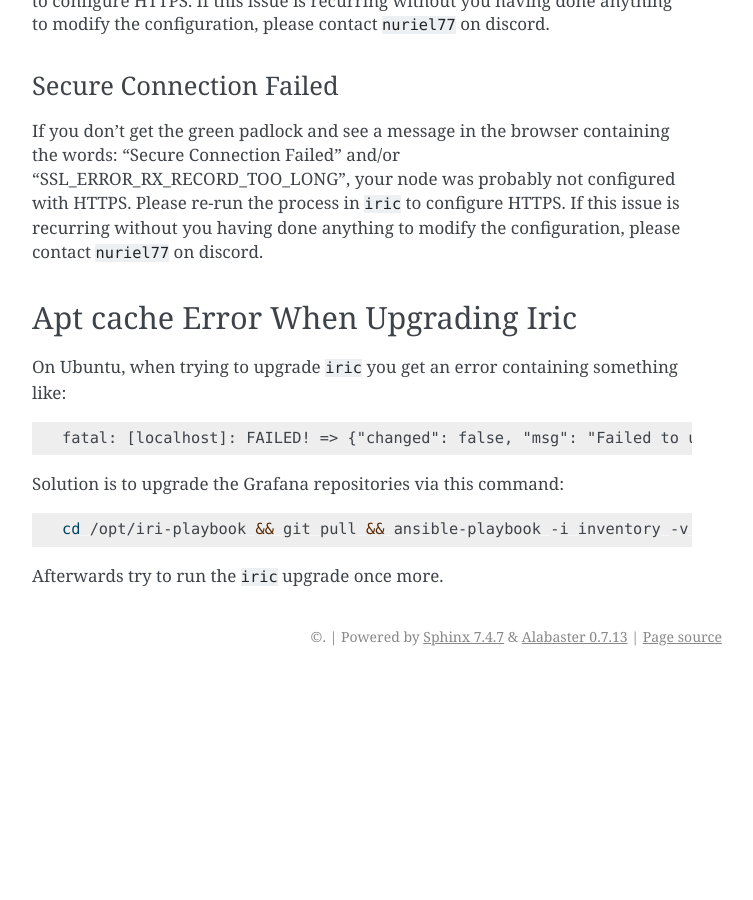
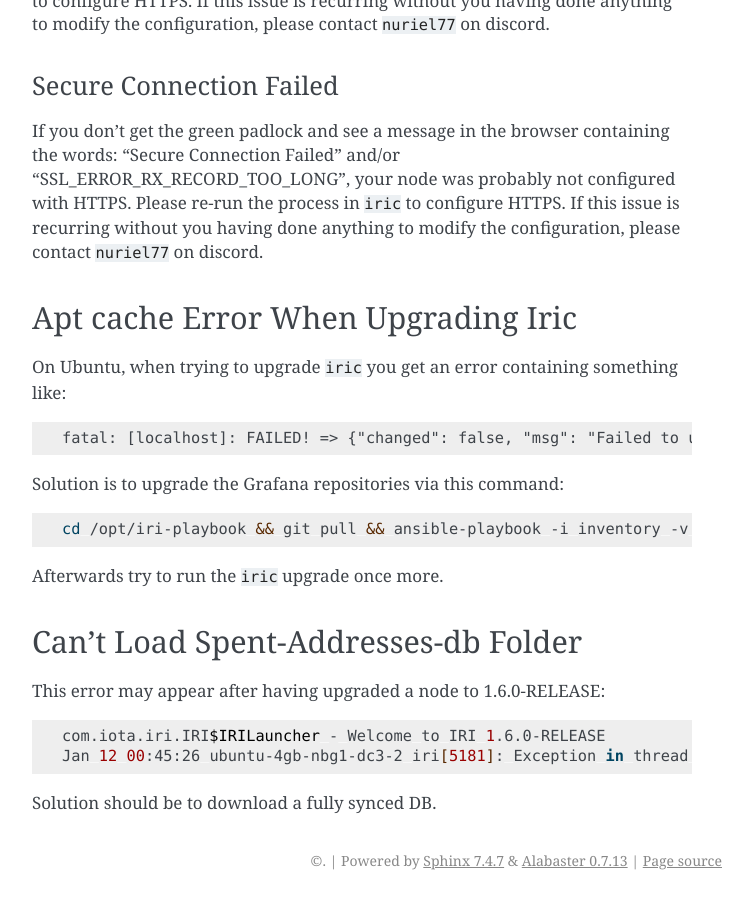
Before and after one commit to nuriel77/iri-playbook, a Sphinx documentation site: the page built from docs/troubleshooting.rst, in a window 1280 px wide and 900 px high, scrolled down 6907 px. Shown: the whole window, without its empty margins (388-1141 px from the left). Built offline with Sphinx 7.4.7, drawn with Linux system fonts in a browser that asks for light colours; before the commit the page ends 7583 px from its top, so only the background shows below that; some of the changed text lies outside the part shown.

Commit message:
Add troubleshoot step spent-addresses-db

```diff
--- a/docs/troubleshooting.rst
+++ b/docs/troubleshooting.rst
@@ -346,3 +346,16 @@
 
 
 Afterwards try to run the ``iric`` upgrade once more.
+
+
+Can't Load Spent-Addresses-db Folder
+====================================
+
+This error may appear after having upgraded a node to 1.6.0-RELEASE:
+
+.. code:: bash
+
+  com.iota.iri.IRI$IRILauncher - Welcome to IRI 1.6.0-RELEASE
+  Jan 12 00:45:26 ubuntu-4gb-nbg1-dc3-2 iri[5181]: Exception in thread "main" com.iota.iri.service.spentaddresses.SpentAddressesException: Can't load spent-addresses-db folder
+
+Solution should be to download a fully synced DB.
```
